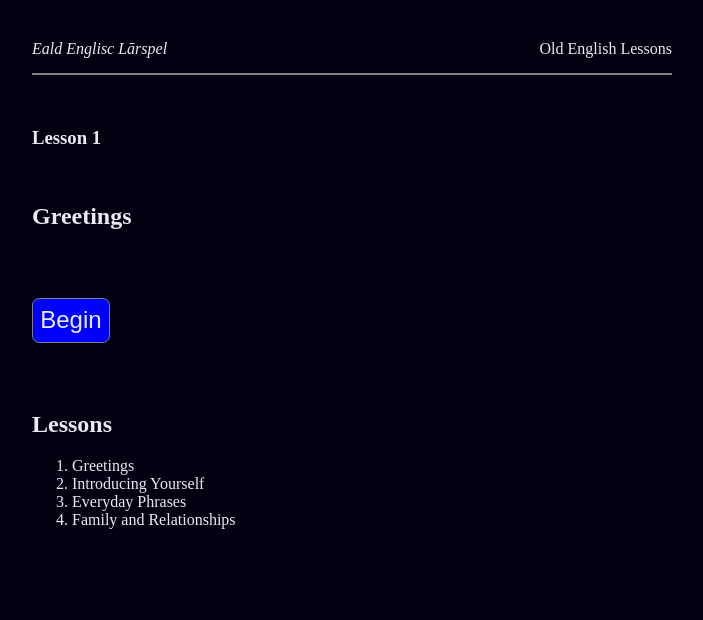
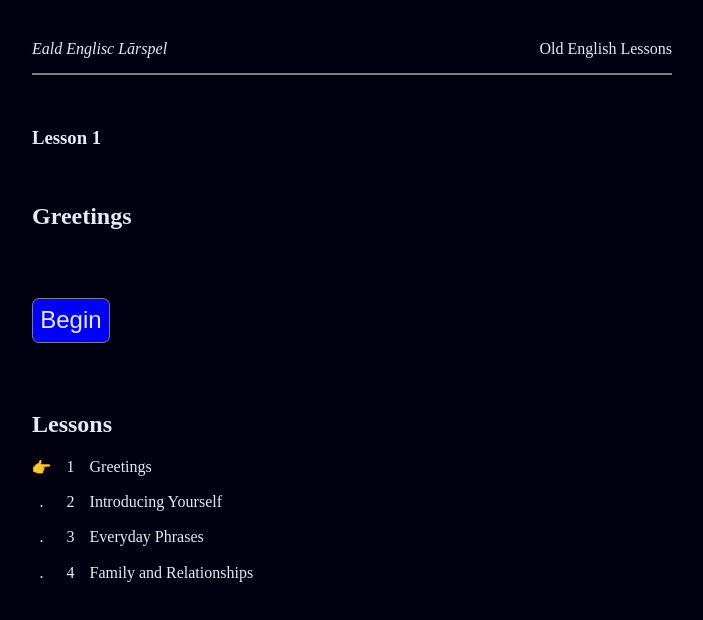
Before and after one commit to leegee/learning-oe, a React (Vite) app: page / in a window 1280 px wide. Shown: the top 620 px of the page, without its empty margins (288-991 px from the left). Built offline with nearby package versions, Linux system fonts and the light colour scheme; a web font is replaced by a local one.

Commit message:
Mark current lesson

```diff
--- a/src/components/LessonList.css
+++ b/src/components/LessonList.css
@@ -1,3 +1,37 @@
 /* LessonList.css */
 
-.completed-or-not {}
+.lesson-list ol {
+    display: flex;
+    flex-direction: column;
+    gap: 1em;
+    list-style-type: none;
+    padding: 0;
+}
+
+.lesson-list li {
+    display: flex;
+    gap: 0.6em;
+    align-items: center;
+}
+
+.lesson-list .list-marker {
+    width: 1.2em;
+    height: 1.2em;
+    min-width: 1.2em;
+    max-width: 1.2em;
+    display: inline-flex;
+    justify-content: center;
+    align-items: center;
+    font-size: 100%;
+}
+
+.lesson-list .index {
+    display: inline-flex;
+    justify-content: center;
+    align-items: center;
+    text-align: right;
+    width: 1.2em;
+    min-width: 1.2em;
+    max-width: 1.2em;
+    font-size: 100%;
+}
--- a/src/components/LessonList.tsx
+++ b/src/components/LessonList.tsx
@@ -18,8 +18,13 @@ const LessonList = ({ lessons, currentLessonIndex }: LessonListProps) => {
             <ol>
                 {lessons.map((lessonSummary, index) => (
                     <li key={index}>
+                        <span className='list-marker'>
+                            {index < currentLessonIndex ? '✔️' : ''}
+                            {index === currentLessonIndex ? '👉' : ''}
+                            {index > currentLessonIndex ? '.' : ''}
+                        </span>
+                        <span className='index'>{index + 1}</span>
                         {lessonSummary.title}
-                        <span className='completed-or-not'>{index < currentLessonIndex ? '✔️' : ''}</span>
                     </li>
                 ))}
             </ol>
```
